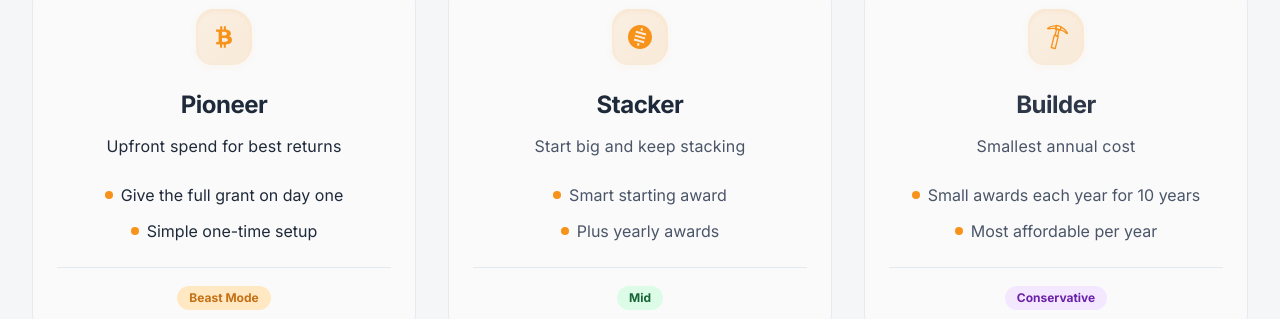
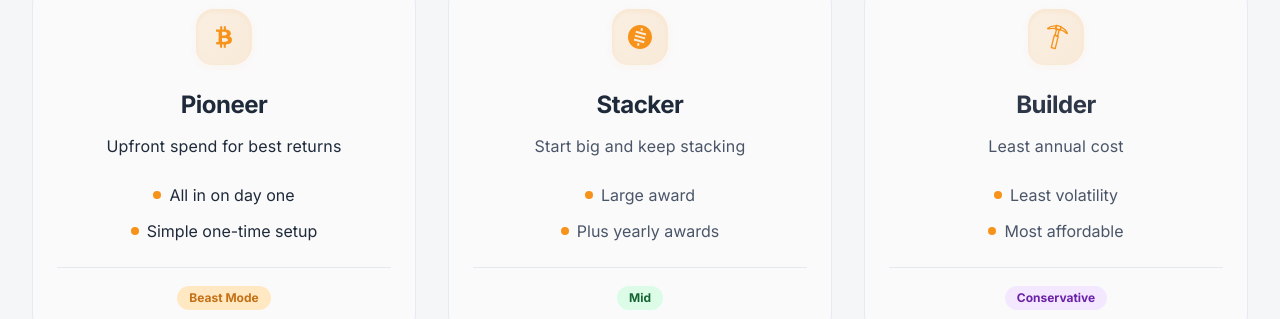
Before and after one commit to rathernotsay21/bitcoin_benefit, a Next.js app: page / in a window 1280 px wide. Shown: the part 940-1259 px from the top of the page. Built offline with nearby package versions, Linux system fonts and the light colour scheme; no server answers.

Commit message:
text stuff

```diff
--- a/src/app/calculator/[plan]/CalculatorPlanClient.tsx
+++ b/src/app/calculator/[plan]/CalculatorPlanClient.tsx
@@ -312,7 +312,7 @@ function CalculatorContent({ initialScheme, planId }: CalculatorPlanClientProps)
             {/* Metric Cards Carousel */}
             <div className="mb-8 px-6 py-8 bg-slate-50 dark:bg-slate-800/50 rounded-xl">
               <p className="text-lg text-gray-600 dark:text-slate-400 leading-[1.75] max-w-3xl mx-auto text-left px-8 md:px-12">
-                This forecast tool shows you how a Bitcoin award could play out for one of your employees. The numbers on the right will change based on the grant size and growth you set on the left. It helps you see how a small investment in Bitcoin today could become a great reward for your team down the road.
+                This tool shows you how a Bitcoin award could play out for one of your employees. The numbers on the right will change based on the plan, schedule, and growth you set on the left. It helps you see how a small investment in Bitcoin today could become a great reward for your team down the road.
               </p>
             </div>
             <CalculatorErrorBoundary>
@@ -333,7 +333,7 @@ function CalculatorContent({ initialScheme, planId }: CalculatorPlanClientProps)
               <>
                 <div className="mb-6 mt-8 px-6 py-6 bg-blue-50/50 dark:bg-blue-900/20 rounded-lg">
                   <p className="text-lg text-gray-600 dark:text-slate-400 leading-[1.75] max-w-2xl mx-auto text-left px-8 md:px-12">
-                    This bar shows you how much of the Bitcoin award an employee has actually earned at any point in time. They earn it piece by piece the longer they stay with you, according to the schedule you set.
+                    The bar below shows you how much of the Bitcoin award an employee has actually earned at any point in time. They earn it piece by piece the longer they stay with you, according to the schedule you set.
                   </p>
                 </div>
               <VestingProgress
@@ -347,7 +347,7 @@ function CalculatorContent({ initialScheme, planId }: CalculatorPlanClientProps)
             {/* Unlocking Timeline Chart */}
             <div className="mb-6 px-6 py-6 bg-green-50/50 dark:bg-green-900/20 rounded-lg">
               <p className="text-lg text-gray-600 dark:text-slate-400 leading-[1.75] max-w-2xl mx-auto text-left px-8 md:px-12">
-                This chart gives you a look at potential future value. It shows how the total value of the Bitcoin award in U.S. dollars could grow over the next 10 years, based on the annual growth percentage you entered.
+                The 10-year projection chart gives you a look at potential future value. It shows how the total value of the Bitcoin award in U.S. dollars could grow over the next 10 years, based on the annual growth percentage you entered.
               </p>
             </div>
             <div className="card w-full overflow-hidden">
@@ -371,11 +371,7 @@ function CalculatorContent({ initialScheme, planId }: CalculatorPlanClientProps)
             {/* Detailed Breakdown */}
             {displayScheme && (
               <div className="card mt-6">
-                <div className="mb-6 px-6 py-6 bg-yellow-50/50 dark:bg-yellow-900/20 rounded-lg">
-                  <p className="text-lg text-gray-600 dark:text-slate-400 leading-[1.75] max-w-2xl mx-auto text-left px-8 md:px-12">
-                    These are the nuts and bolts of the award plan. It spells out the total amount of Bitcoin being granted and the specific timeline of when your employee earns their portions.
-                  </p>
-                </div>
+
                 <h3 className="text-lg font-semibold text-gray-900 dark:text-slate-100 mb-4">
                   {displayScheme.name} Plan Details
                 </h3>
--- a/src/app/page.tsx
+++ b/src/app/page.tsx
@@ -134,7 +134,7 @@ export default function HomePage() {
                 <div className="space-y-3 text-base">
                   <div className="flex items-center justify-center space-x-2">
                     <div className="w-2 h-2 bg-bitcoin dark:bg-bitcoin rounded-full"></div>
-                    <span className="text-base text-deepSlate dark:text-slate-300">Give the full grant on day one</span>
+                    <span className="text-base text-deepSlate dark:text-slate-300">All in on day one</span>
                   </div>
                   <div className="flex items-center justify-center space-x-2">
                     <div className="w-2 h-2 bg-bitcoin dark:bg-bitcoin rounded-full"></div>
@@ -162,7 +162,7 @@ export default function HomePage() {
                 <div className="space-y-3 text-base">
                   <div className="flex items-center justify-center space-x-2">
                     <div className="w-2 h-2 bg-bitcoin dark:bg-bitcoin rounded-full"></div>
-                    <span className="text-base text-slate-600 dark:text-slate-300">Smart starting award</span>
+                    <span className="text-base text-slate-600 dark:text-slate-300">Large award</span>
                   </div>
                   <div className="flex items-center justify-center space-x-2">
                     <div className="w-2 h-2 bg-bitcoin dark:bg-bitcoin rounded-full"></div>
@@ -185,16 +185,16 @@ export default function HomePage() {
                   Builder
                 </h4>
                 <p className="text-slate-600 dark:text-slate-300 mb-6 leading-relaxed">
-                  Smallest annual cost
+                  Least annual cost
                 </p>
                 <div className="space-y-3 text-base">
                   <div className="flex items-center justify-center space-x-2">
                     <div className="w-2 h-2 bg-bitcoin dark:bg-bitcoin rounded-full"></div>
-                    <span className="text-base text-slate-600 dark:text-slate-300">Small awards each year for 10 years</span>
+                    <span className="text-base text-slate-600 dark:text-slate-300">Least volatility</span>
                   </div>
                   <div className="flex items-center justify-center space-x-2">
                     <div className="w-2 h-2 bg-bitcoin dark:bg-bitcoin rounded-full"></div>
-                    <span className="text-base text-slate-600 dark:text-slate-300">Most affordable per year</span>
+                    <span className="text-base text-slate-600 dark:text-slate-300">Most affordable</span>
                   </div>
                 </div>
                 <div className="mt-6 pt-4 border-t border-slate-200 dark:border-slate-800">
```
Also changed, not shown: 2 other files (tests, documents, lock files or other folders).
